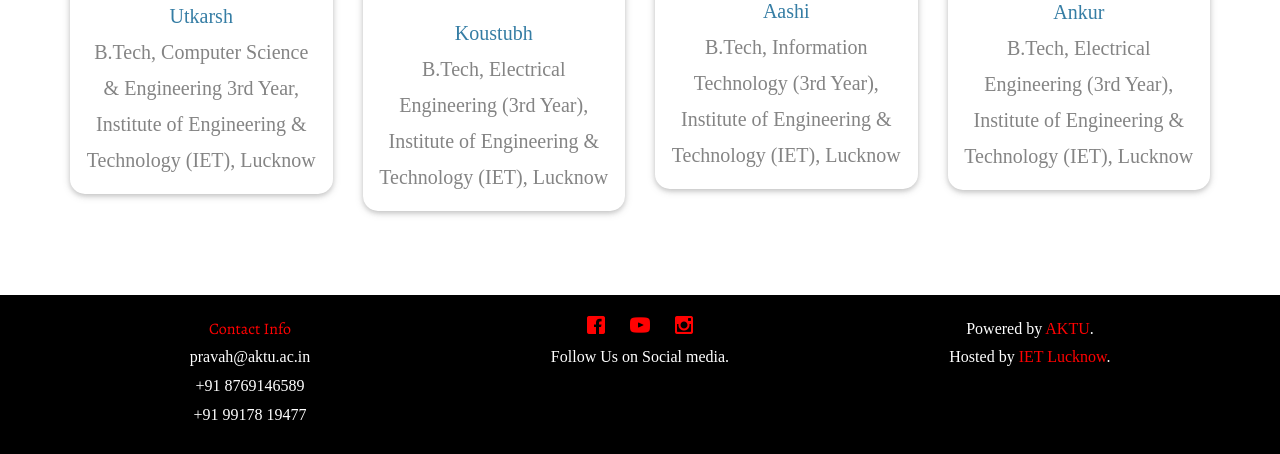
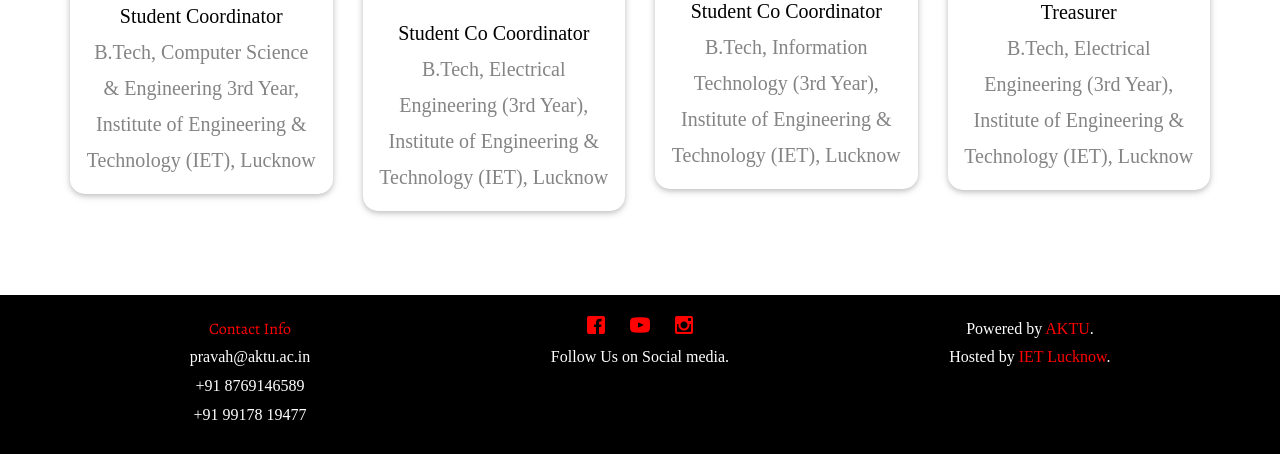
Before and after one commit to ExpressHermes/Pravah-20, a PHP site: page /organizer.html in a window 1280 px wide. Shown: the part 2083-2537 px from the top of the page. Run offline with PHP 8.4, Linux system fonts and the light colour scheme; some web fonts are replaced.

Commit message:
Minor Changes

```diff
--- a/css/style.css
+++ b/css/style.css
@@ -1763,6 +1763,10 @@ figure {
 	/* text-transform: uppercase; */
   }
 
+  .card-title a{
+	  color: white !important;
+  }
+
   .card .card-image {
 	position: relative;
 	overflow: hidden;
--- a/organizer.html
+++ b/organizer.html
@@ -207,11 +207,11 @@
                             <div class="card" data-aos="fade-right" data-aos-duration=500 data-aos-easing=ease-in>
                                 <div class="card-image">
                                   <img class="img-responsive" src="images/VCSir.jpg">
-                                  <span class="card-title">Chief Patron</span>
+                                  <span class="card-title"><a href="https://aktu.ac.in/vice-chancellor-profile.html" target="_blank">Dr. Vinay Kumar Pathak</a></span>
                                 </div>
 
                                 <div class="card-content">
-                                  <p><a href="https://aktu.ac.in/vice-chancellor-profile.html" target="_blank">Dr. Vinay Kumar Pathak</a></p>
+                                  <p style="color: black;">Chief Patron</p>
                                   <p>Vice-Chancellor, Dr. A.P.J. A.K.T.U, Lucknow</p>
                                 </div>
                             </div>
@@ -220,11 +220,11 @@
                             <div class="card" data-aos="fade-left" data-aos-duration=500 data-aos-easing=ease-in>
                                 <div class="card-image">
                                   <img class="img-responsive" src="images/HKPaliwal Sir.jpg">
-                                  <span class="card-title">Patron</span>
+                                  <span class="card-title"><a href="https://www.ietlucknow.ac.in/index.php/people/hkpaliwal" target="_blank">Dr. H.K. Paliwal</a></span>
                                 </div>
 
                                 <div class="card-content">
-                                  <p><a href="https://www.ietlucknow.ac.in/index.php/people/hkpaliwal" target="_blank">Dr. H.K. Paliwal</a></p>
+                                  <p style="color: black;">Patron</p>
                                   <p>Director , Institute of Engineering &amp; Technology (IET), Lucknow</p>
                                 </div>
                             </div>
@@ -235,11 +235,11 @@
                             <div class="card" data-aos="fade-right" data-aos-duration=500 data-aos-easing=ease-in>
                                 <div class="card-image">
                                   <img class="img-responsive" src="images/Neelam Srivastava.jpg">
-                                  <span class="card-title">Coordinator</span>
+                                  <span class="card-title"><a href="https://www.ietlucknow.ac.in/people/nsrivastava" target="_blank">Dr. Neelam Srivastava</a></span>
                                 </div>
 
                                 <div class="card-content">
-                                  <p><a href="https://www.ietlucknow.ac.in/people/nsrivastava" target="_blank">Dr. Neelam Srivastava</a></p>
+                                  <p style="color: black;">Coordinator</p>
                                   <p>Professor, Electronics &amp; Communication Engineering Department, Institute of Engineering &amp; Technology(IET), Lucknow</p>
                                 </div>
                             </div>
@@ -248,11 +248,11 @@
                             <div class="card" data-aos="fade-up" data-aos-duration=500 data-aos-easing=ease-in>
                                 <div class="card-image">
                                   <img class="img-responsive" src="images/Pragati Shukla.JPG">
-                                  <span class="card-title">Co Coordinator</span>
+                                  <span class="card-title"><a href="https://www.ietlucknow.ac.in/people/pshukla" target="_blank">Dr. Pragati Shukla</a></span>
                                 </div>
 
                                 <div class="card-content">
-                                  <p><a href="https://www.ietlucknow.ac.in/people/pshukla" target="_blank">Dr. Pragati Shukla</a></p>
+                                  <p style="color: black;">Co Coordinator</p>
                                   <p>Assistant Professor, Applied Science Department, Institute of Engineering &amp; Technology(IET), Lucknow</p>
                                 </div>
                             </div>
@@ -261,11 +261,11 @@
                             <div class="card" data-aos="fade-left" data-aos-duration=500 data-aos-easing=ease-in>
                                 <div class="card-image">
                                   <img class="img-responsive" src="images/Pushkar Sir.jpg">
-                                  <span class="card-title">Co Coordinator</span>
+                                  <span class="card-title"><a href="https://www.ietlucknow.ac.in/people/ptripathi" target="_blank">Dr. Pushkar Tripathi</a></span>
                                 </div>
 
                                 <div class="card-content">
-                                  <p><a href="https://www.ietlucknow.ac.in/people/ptripathi" target="_blank">Dr. Pushkar Tripathi</a></p>
+                                  <p style="color: black;">Co Coordinator</p>
                                   <p>Assistant Professor, Electrical Engineering Department, Institute of Engineering &amp; Technology(IET), Lucknow</p>
                                 </div>
                             </div>
@@ -277,11 +277,11 @@
                             <div class="card" data-aos="fade-right" data-aos-duration=500 data-aos-easing=ease-in>
                                 <div class="card-image">
                                   <img class="img-responsive" src="images/Utkarsh_2.jpg">
-                                  <span class="card-title">Student Coordinator</span>
+                                  <span class="card-title"><a>Utkarsh</a></span>
                                 </div>
 
                                 <div class="card-content">
-                                  <p><a>Utkarsh</a></p>
+                                  <p style="color: black;">Student Coordinator</p>
                                   <p>B.Tech, Computer Science &amp; Engineering 3rd Year, Institute of Engineering &amp; Technology (IET), Lucknow</p>
                                 </div>
                             </div>
@@ -290,11 +290,11 @@
                             <div class="card" data-aos="fade-up" data-aos-duration=500 data-aos-easing=ease-in>
                                 <div class="card-image">
                                   <img class="img-responsive" src="images/Koustubh.jpg">
-                                  <span class="card-title">Student Co Coordinator</span>
+                                  <span class="card-title"><a>Koustubh</a></span>
                                 </div>
 
                                 <div class="card-content">
-                                  <p><a>Koustubh</a></p>
+                                  <p style="color: black;">Student Co Coordinator</p>
                                   <p>B.Tech, Electrical Engineering (3rd Year), Institute of Engineering &amp; Technology (IET), Lucknow</p>
                                 </div>
                             </div>
@@ -303,11 +303,11 @@
                             <div class="card" data-aos="fade-up" data-aos-duration=500 data-aos-easing=ease-in>
                                 <div class="card-image">
                                   <img class="img-responsive" src="images/aashi.jpg">
-                                  <span class="card-title">Student Co Coordinator</span>
+                                  <span class="card-title"><a>Aashi</a></span>
                                 </div>
 
                                 <div class="card-content">
-                                  <p><a>Aashi</a></p>
+                                  <p style="color: black;">Student Co Coordinator</p>
                                   <p>B.Tech, Information Technology (3rd Year), Institute of Engineering &amp; Technology (IET), Lucknow</p>
                                 </div>
                             </div>
@@ -316,38 +316,16 @@
                             <div class="card" data-aos="fade-left" data-aos-duration=500 data-aos-easing=ease-in>
                                 <div class="card-image">
                                   <img class="img-responsive" src="images/ankur_.jpeg">
-                                  <span class="card-title">Treasurer</span>
+                                  <span class="card-title"><a>Ankur</a></span>
                                 </div>
 
                                 <div class="card-content">
-                                  <p><a>Ankur</a></p>
+                                  <p style="color: black;">Treasurer</p>
                                   <p>B.Tech, Electrical Engineering (3rd Year), Institute of Engineering &amp; Technology (IET), Lucknow</p>
                                 </div>
                             </div>
                         </div>
-                        <!-- <div class="col-md-4">
-                            <div class="text-left" data-aos="fade-right" data-aos-duration=500 data-aos-easing=ease-in>
-                                <p>Student Coordinators</p>
-                            </div>
-                        </div>
-                        <div class="col-md-8">
-                            <div class="text-left" data-aos="fade-left" data-aos-duration=500 data-aos-easing=ease-in>
-                                <p><a href="#">Utkarsh</a>, B.Tech (Computer Science &amp; Engineering 3rd Year), Institute of Engineering &amp; Technology (IET), Lucknow</p>
-                            </div>
-                        </div> -->
                     </div>
-                    <!-- <div class="row " id="team">
-                        <div class="col-md-4">
-                            <div class="text-left" data-aos="fade-right" data-aos-duration=500 data-aos-easing=ease-in>
-                                <p>Student Coordinators</p>
-                            </div>
-                        </div>
-                        <div class="col-md-8">
-                            <div class="text-left" data-aos="fade-left" data-aos-duration=500 data-aos-easing=ease-in>
-                                <p><a href=https://in.linkedin.com/in/anushka-awasthi-635b89124 target="_blank">Anushka Awasthi</a>, B.Tech (Electronic Instrumentation 3 rd Year), Institute of Engineering &amp; Technology (IET), Lucknow</p>
-                            </div>
-                        </div>
-                    </div> -->
                 </div>
             </div>
 
```
